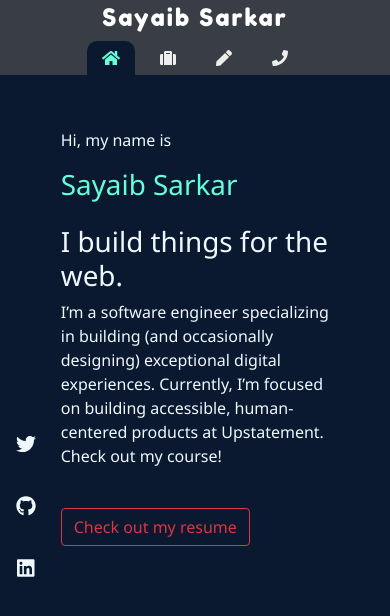
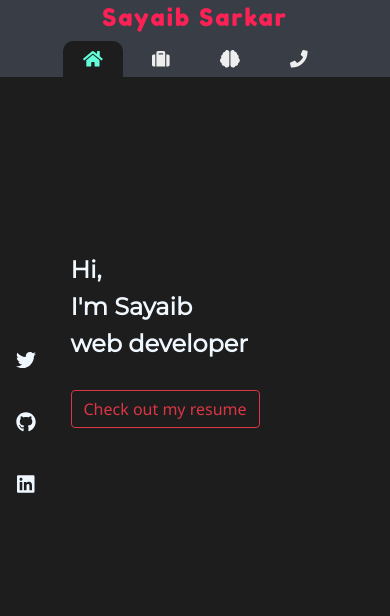
Before and after one commit to sayaib/mysite, a React (Create React App) app: page / in a window 390 px wide. Shown: the top 616 px of the page. Built offline with nearby package versions, Linux system fonts and the light colour scheme.

Commit message:
update build

```diff
--- a/src/webpage_component/Cards.jsx
+++ b/src/webpage_component/Cards.jsx
@@ -9,7 +9,7 @@ import { Card } from "react-bootstrap";
 const Cards = (props) => {
   return (
     <>
-      <Card className="portfolio_card">
+      <div className="portfolio_card" data-aos="fade-up">
         <h1
           style={{ fontSize: "5rem", textAlign: "left", paddingLeft: "1rem" }}
         >
@@ -34,12 +34,12 @@ const Cards = (props) => {
           </a>
         </h3>
 
-        <Card.Body>
+        <div>
           <Card.Title>{props.name}</Card.Title>
           <p>{props.subtitle}</p>
           <Card.Text>{props.about}</Card.Text>
-        </Card.Body>
-      </Card>
+        </div>
+      </div>
     </>
   );
 };
--- a/src/webpage_component/Home.jsx
+++ b/src/webpage_component/Home.jsx
@@ -14,19 +14,21 @@ const Home = () => {
       <div id="webpage">
         <div id="webpage_body">
           <Container className="home_container">
-            <p>Hi, my name is</p>
-            <h1 className="pb-3" style={{ color: "#64FFDA" }}>
-              Sayaib Sarkar
+            <h1 className="home_page_text" data-aos="fade-left">
+              Hi,
             </h1>
-            <h1>I build things for the web.</h1>
-            <p>
-              I’m a software engineer specializing in building (and occasionally
-              designing) exceptional digital experiences. Currently, I’m focused
-              on building accessible, human-centered products at Upstatement.
-              Check out my course!
-            </p>
+            <h1 className="home_page_text" data-aos="fade-left">
+              I'm Sayaib
+            </h1>
+            <h1 className="home_page_text" data-aos="fade-left">
+              web developer
+            </h1>
 
-            <Button className="mt-4" variant="outline-danger">
+            <Button
+              className="mt-4"
+              variant="outline-danger"
+              data-aos="fade-left"
+            >
               Check out my resume
             </Button>
           </Container>
--- a/src/webpage_component/Manu.jsx
+++ b/src/webpage_component/Manu.jsx
@@ -5,8 +5,8 @@ import { FontAwesomeIcon } from "@fortawesome/react-fontawesome";
 import {
   faHome,
   faPhone,
-  faPen,
   faSuitcase,
+  faBrain,
 } from "@fortawesome/free-solid-svg-icons";
 
 const Manu = () => {
@@ -35,7 +35,7 @@ const Manu = () => {
           to="/portfolio"
         >
           <FontAwesomeIcon icon={faSuitcase} />
-          <h6>Portfolio</h6>
+          <h6>Work</h6>
         </NavLink>
         <NavLink
           data-aos="zoom-in"
@@ -44,8 +44,8 @@ const Manu = () => {
           className="nav_link"
           to="/Articles"
         >
-          <FontAwesomeIcon icon={faPen} />
-          <h6> Articles</h6>
+          <FontAwesomeIcon icon={faBrain} />
+          <h6>My Skills</h6>
         </NavLink>
         <NavLink
           data-aos="zoom-in"
--- a/src/webpage_component/Portfolio.jsx
+++ b/src/webpage_component/Portfolio.jsx
@@ -20,7 +20,10 @@ const Portfolio = () => {
   return (
     <>
       <div id="portfolio_webpage">
-        <h1 data-aos="fade-down" style={{ paddingBottom: "1rem", textAlign: "center" }}>
+        <h1
+          data-aos="fade-down"
+          style={{ paddingBottom: "1rem", textAlign: "center", color: "#fff" }}
+        >
           Some Things I've Built
         </h1>
         <div className="portfolio_body">{CData.map(data)}</div>
--- a/src/webpage_component/style.css
+++ b/src/webpage_component/style.css
@@ -1,9 +1,10 @@
 @import url('https://fonts.googleapis.com/css2?family=Fredoka+One&family=Noto+Sans&display=swap');
+@import url('https://fonts.googleapis.com/css2?family=Montserrat&display=swap');
 
 #title {
-    color: #ffffff;
     letter-spacing: 2px;
     font-size: 1.6rem;
+    color: #FD2155;
     font-family: 'Fredoka One', cursive;
 }
 
@@ -42,8 +43,8 @@
 
 @media screen and (max-width: 600px) {
     .nav_link {
-        padding: 5px 15px;
-        font-size: 1rem;
+        padding: 5px 20px;
+        font-size: 1.1rem;
     }
 
     #title {
@@ -57,14 +58,14 @@
 }
 
 .active_class {
-    background-color: #0A192F;
+    background-color: #1D1D1D;
     color: #64FFDA;
     border-radius: 10px 10px 0 0;
 }
 
 #webpage {
     font-family: 'Noto Sans', sans-serif;
-    background-color: #0A192F;
+    background-color: #1D1D1D;
     color: aliceblue;
     height: 100vh;
     width: 100vw;
@@ -73,7 +74,7 @@
 #webpage_body {
     padding-top: 8rem;
     margin: auto;
-    width: 75%;
+    width: 70%;
 }
 
 .error_page {
@@ -82,11 +83,26 @@
 
 /* Home Page Body Section */
 
+.home_page_text {
+    font-family: 'Montserrat', sans-serif;
+    font-size: 80px;
+    font-weight: bolder;
+}
+
+@media screen and (max-width:620px) {
+    .home_container {
+        padding-top: 8rem;
+    }
+
+    .home_page_text {
+        font-size: 1.5rem;
+    }
+}
 
 /* Social Media Section */
 .icon-bar {
     position: fixed;
-    top: 60%;
+    top: 50%;
     -webkit-transform: translateY(-50%);
     -ms-transform: translateY(-50%);
     transform: translateY(-50%);
@@ -109,7 +125,7 @@
 #portfolio_webpage {
     font-family: 'Noto Sans', sans-serif;
     padding-top: 8rem;
-    background-color: #0A192F;
+    background-color: #1D1D1D;
 }
 
 .portfolio_body {
@@ -126,8 +142,11 @@
     width: 28%;
     height: 350px;
     border: 1px solid #ccc;
+    background-color: aqua;
     margin-bottom: 50px;
     text-align: center;
+    padding: 10px;
+    border-radius: 15px;
 }
 
 
```
Also changed, not shown: src/webpage_component/Error.jsx (+4 -5 lines), 15 other files (tests, documents, lock files or other folders).
